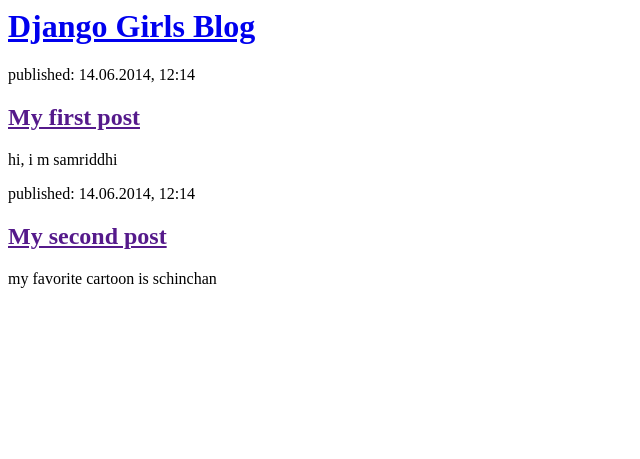
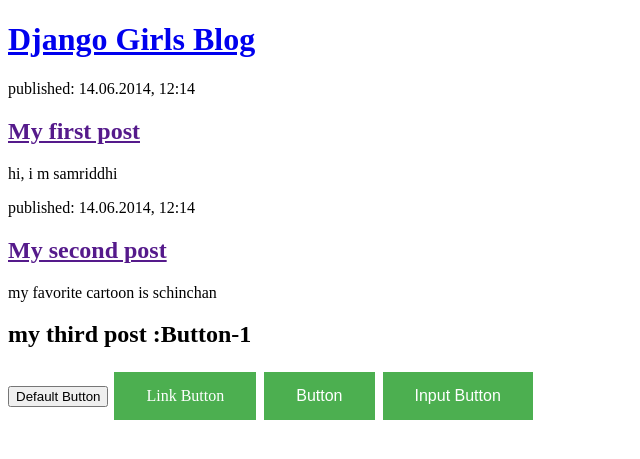
Before and after one commit to samy1312/my-first-blog, a Django app: page / in a window 1280 px wide. Shown: the top 459 px of the page, without its empty margins (0-640 px from the left). Run offline with Django 3.2, Linux system fonts and the light colour scheme.

Commit message:
Modified changes

```diff
--- a/blog/templates/blog/post_list.html
+++ b/blog/templates/blog/post_list.html
@@ -1,6 +1,24 @@
+<!DOCTYPE html>
 <html>
     <head>
         <title>Django Girls blog</title>
+        <style>
+            .button {
+                 background-color: #4CAF50;
+                 border: none;
+                 color: white;
+                  padding: 15px 32px;
+                  text-align: center;
+                  text-decoration: none;
+                  display: inline-block;
+                  font-size: 16px;
+                  margin: 4px 2px;
+                  cursor: pointer;
+            }
+        </style>
+
+
+
     </head>
     <body>
         <div>
@@ -18,5 +36,14 @@
             <h2><a href="">My second post</a></h2>
             <p>my favorite cartoon is schinchan</p>
         </div>
+        <div>
+            <h2>  my third post :Button-1</h2>
+
+            <button>Default Button</button>
+            <a href="#" class="button">Link Button</a>
+            <button class="button">Button</button>
+            <input type="button" class="button" value="Input Button">
+        </div>
+
     </body>
 </html>
```
Also changed, not shown: blog/static/css/blog.css (+12 -0 lines).
